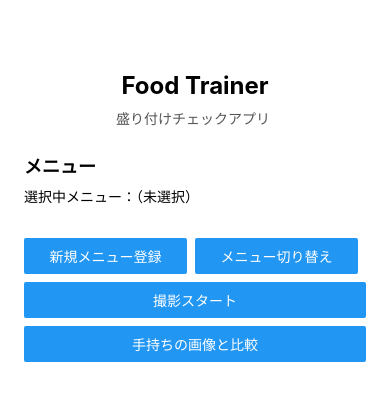
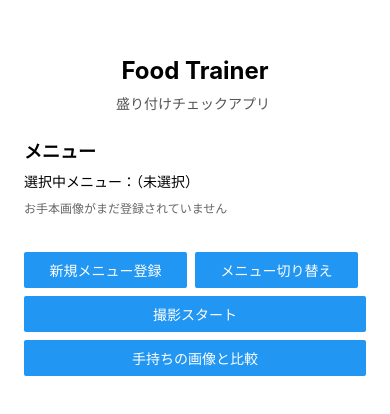
Before and after one commit to OmotoHaruuumi/PlateScore, a React Native app: screen / in a window 390 px wide. Shown: the part 194-608 px from the top of the page. Built offline with nearby package versions, Linux system fonts and the light colour scheme.

Commit message:
feat: show selected mun thumbnail in home screen

```diff
--- a/App.tsx
+++ b/App.tsx
@@ -48,6 +48,7 @@ export default function App() {
           onPressAddMenu={handleAddMenu}
           onPressNextMenu={handleOpenMenuPicker}
           onPressPickCompareImage={pickCompareImageFromLibrary}
+          selectedMenuImageUri={selectedMenu?.imageUri}
           selectedMenuName={selectedMenu?.name}
         />
       ) : screen === 'capture' ? (
--- a/src/screens/HomeScreen.tsx
+++ b/src/screens/HomeScreen.tsx
@@ -1,12 +1,13 @@
 // src/screens/HomeScreen.tsx
 import React from 'react';
-import { View, Text, Button, StyleSheet } from 'react-native';
+import { View, Text, Button, StyleSheet, Image } from 'react-native';
 
 type HomeScreenProps = {
     onPressStartCapture: () => void;
     onPressAddMenu: () => void;
     onPressNextMenu: () => void;
     onPressPickCompareImage: () => void;
+    selectedMenuImageUri?: string | null;
     selectedMenuName?: string;
 };
 
@@ -15,6 +16,7 @@ export const HomeScreen: React.FC<HomeScreenProps> = ({
     onPressAddMenu,
     onPressNextMenu,
     onPressPickCompareImage,
+    selectedMenuImageUri,
     selectedMenuName,
 }) => {
     return (
@@ -27,6 +29,17 @@ export const HomeScreen: React.FC<HomeScreenProps> = ({
                 <Text style={styles.menuLabel}>
                     選択中メニュー：{selectedMenuName ?? "（未選択）"}
                 </Text>
+
+                {selectedMenuImageUri ? (
+                  <Image
+                    source={{ uri: selectedMenuImageUri }}
+                    style={styles.menuThumbnail}
+                  />
+                ) : (
+                  <Text style={styles.menuPlaceholder}>
+                    お手本画像がまだ登録されていません
+                  </Text>
+                )}
             </View>
 
             <View style={styles.buttonRow}>
@@ -84,6 +97,18 @@ const styles = StyleSheet.create({
     fontSize: 14,
     marginBottom: 8,
   },
+   menuThumbnail: {
+    width: 120,        // 小さめの正方形
+    aspectRatio: 1,
+    borderRadius: 8,
+    backgroundColor: '#eee',
+    marginBottom: 12,
+  },
+  menuPlaceholder: {
+    fontSize: 12,
+    color: '#666',
+    marginBottom: 12,
+  },
   buttonRow: {
     flexDirection: 'row',
   },
```
